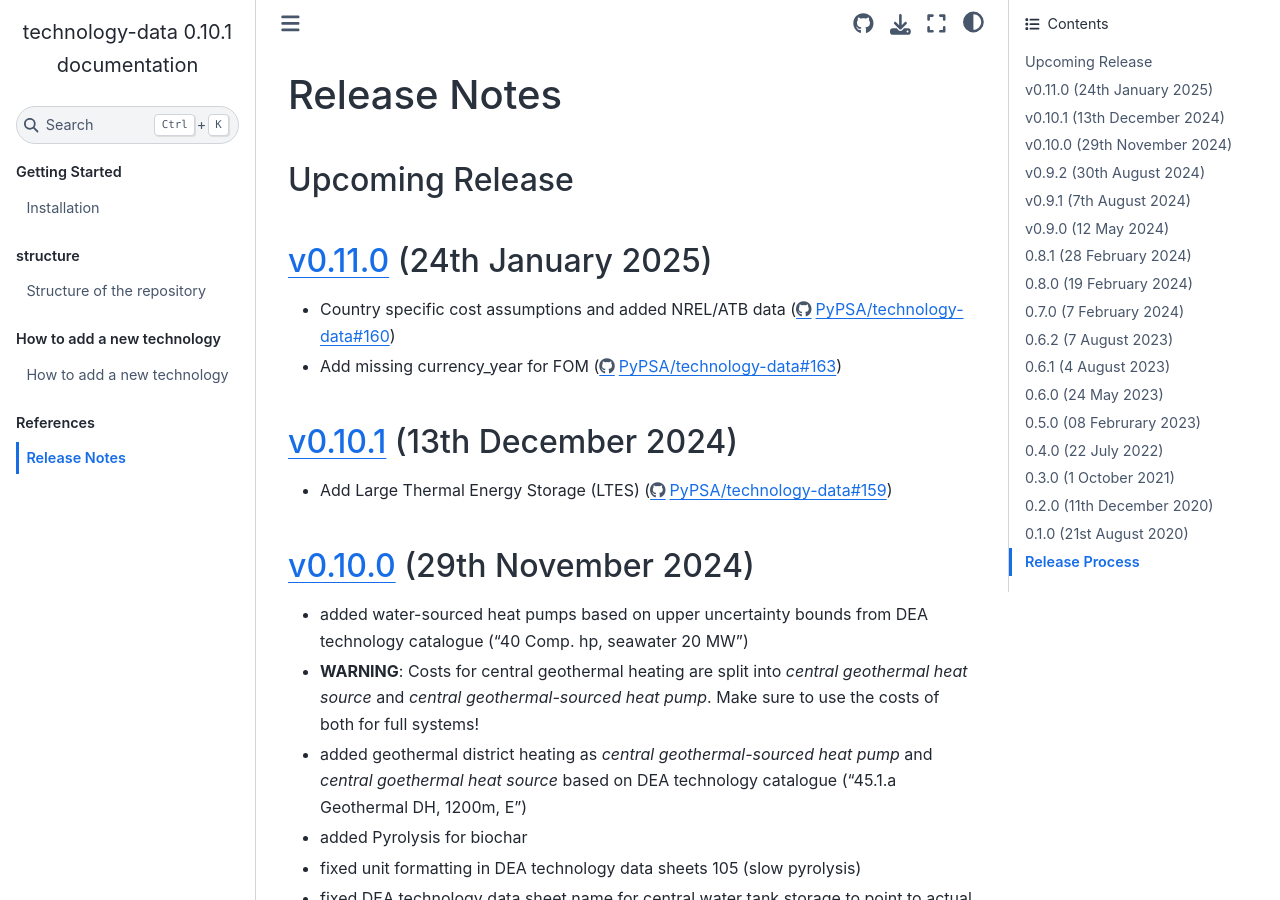
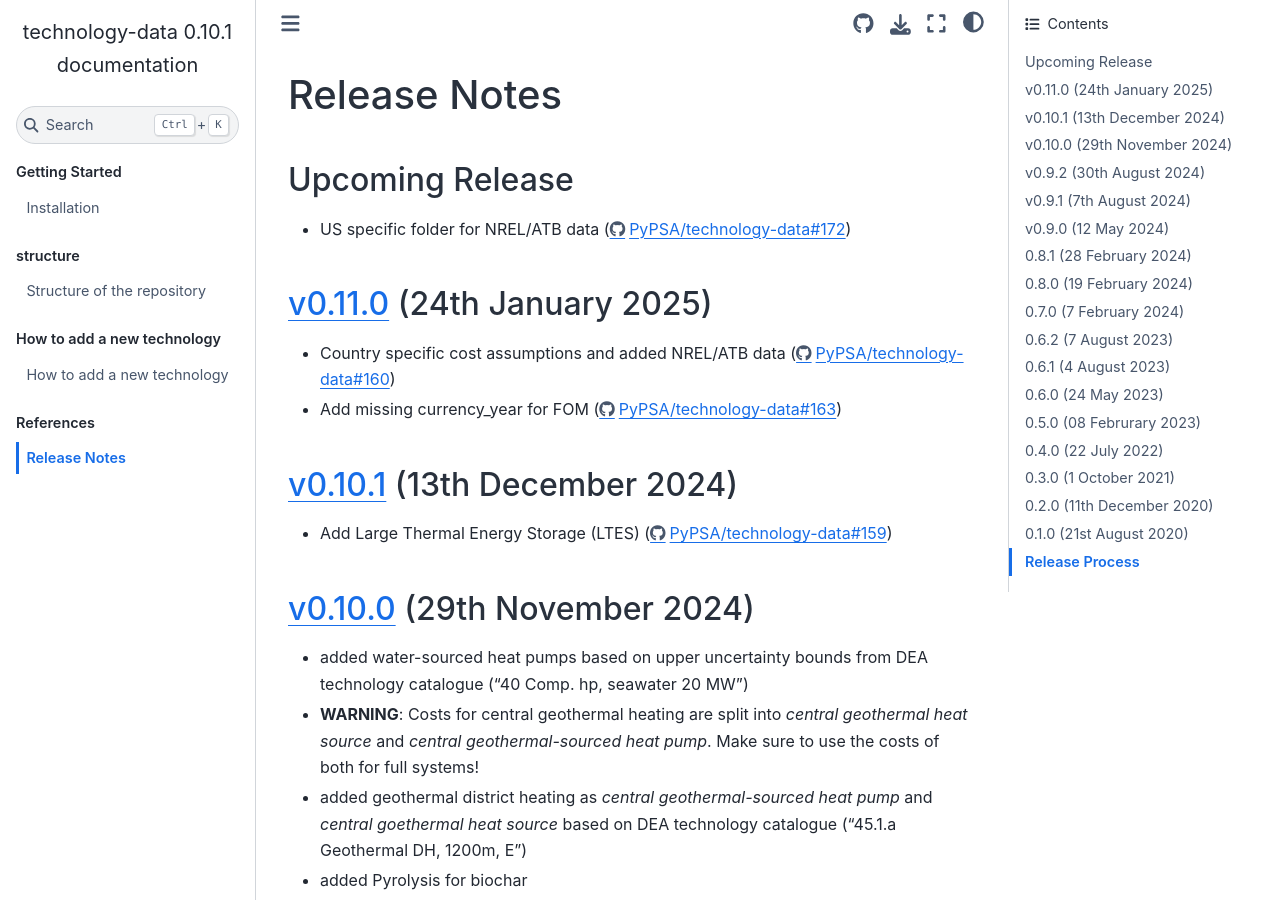
Before and after one commit to PyPSA/technology-data, a Sphinx documentation site: the page built from docs/release_notes.rst, in a window 1280 px wide and 900 px high. Built offline with Sphinx 7.4.7 and the Sphinx Book theme 1.1.4, drawn with Linux system fonts in a browser that asks for light colours.

Commit message:
docu: update the release notes

```diff
--- a/docs/release_notes.rst
+++ b/docs/release_notes.rst
@@ -15,6 +15,8 @@ Upcoming Release
 
 ..   The features listed below are not released yet, but will be part of the next release!
 ..   To use the features already you have to use the ``master`` branch.
+
+* US specific folder for NREL/ATB data (https://github.com/PyPSA/technology-data/pull/172)
 
 `v0.11.0 <https://github.com/PyPSA/technology-data/releases/tag/v0.11.0>`__ (24th January 2025)
 =======================================================================================
```
